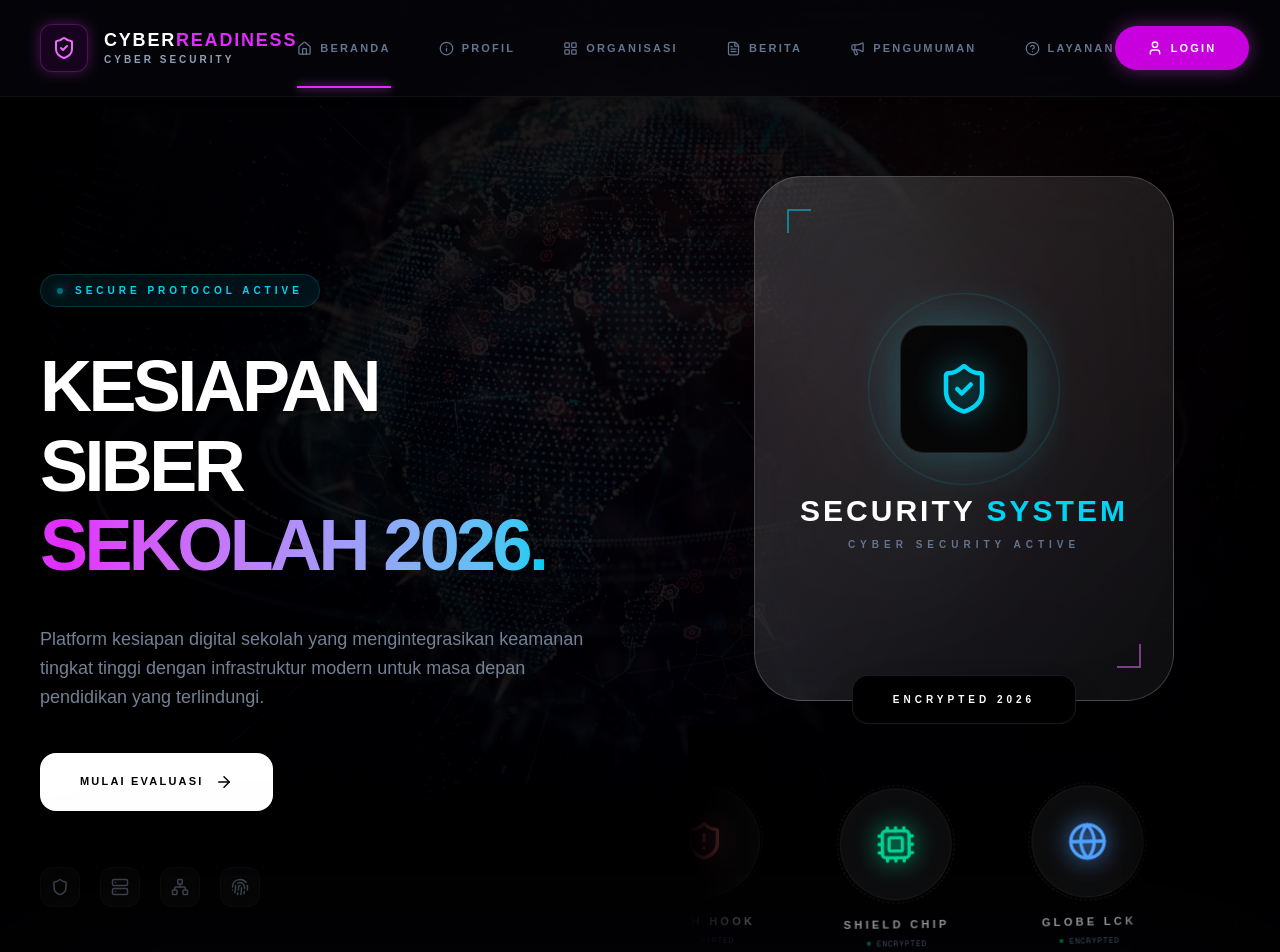
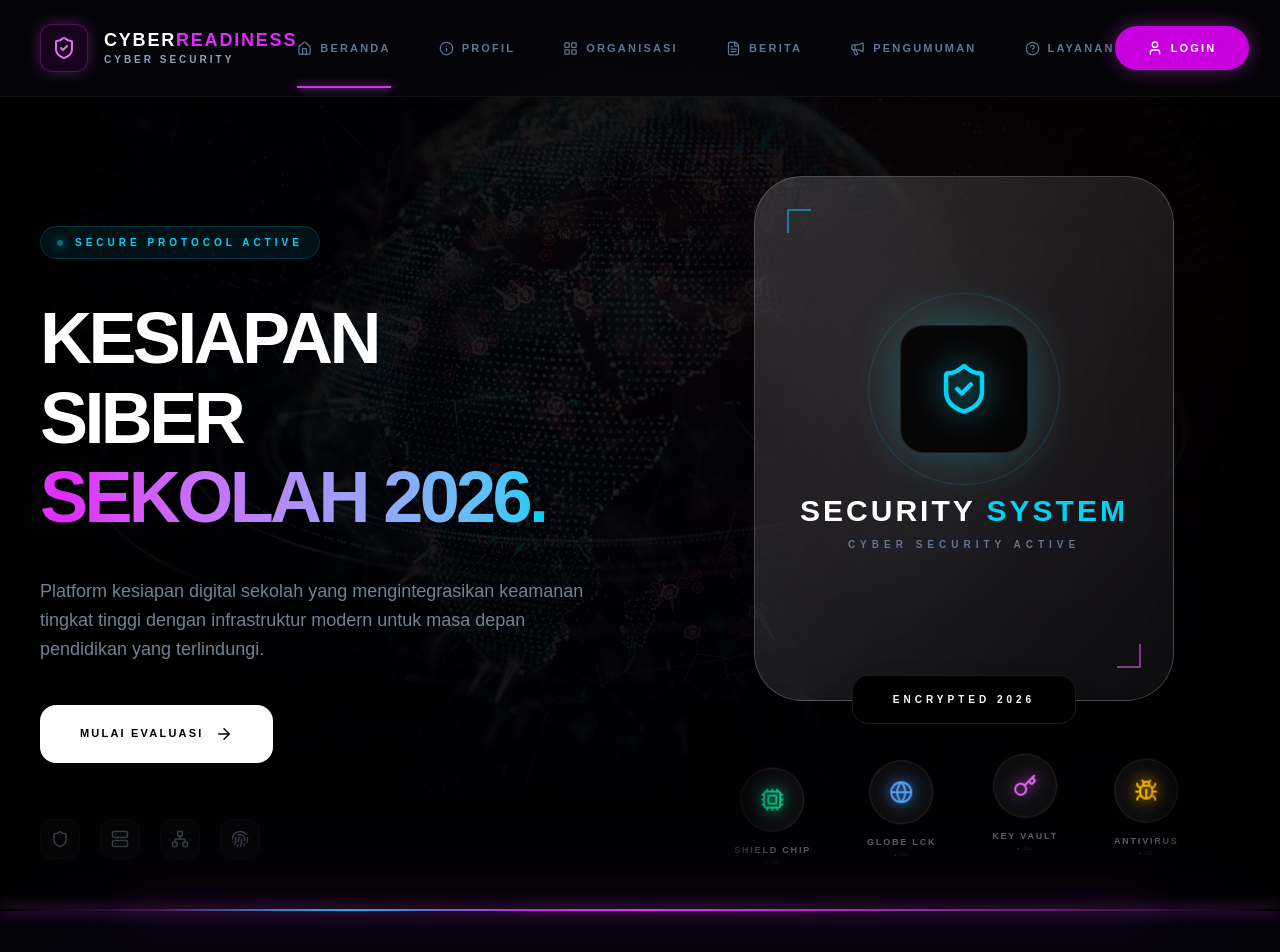
Before and after one commit to Edwinn1711/cyber-backend, a Next.js app: page / in a window 1280 px wide. Shown: the top 952 px of the page. Built offline with nearby package versions, Linux system fonts and the light colour scheme.

Commit message:
fix: remove rectangular background shadows and downsize tech marquee orbs

```diff
--- a/app/(loginregister)/page.tsx
+++ b/app/(loginregister)/page.tsx
@@ -463,52 +463,45 @@ const TECH_ICONS = [
 
 const CyberHiveMarquee = () => {
   return (
-    <div className="relative w-full h-[200px] lg:h-[280px] overflow-hidden mt-4 lg:mt-6 select-none">
-      {/* Masking Halus agar tidak terpotong kaku di pinggir */}
-      <div className="absolute inset-y-0 left-0 w-32 bg-gradient-to-r from-black to-transparent z-10 pointer-events-none" />
-      <div className="absolute inset-y-0 right-0 w-32 bg-gradient-to-l from-black to-transparent z-10 pointer-events-none" />
+    <div className="relative w-full h-[150px] lg:h-[200px] overflow-hidden mt-2 select-none bg-transparent">
+      {/* Masking Halus Pinggiran */}
+      <div className="absolute inset-y-0 left-0 w-24 bg-gradient-to-r from-black to-transparent z-10 pointer-events-none" />
+      <div className="absolute inset-y-0 right-0 w-24 bg-gradient-to-l from-black to-transparent z-10 pointer-events-none" />
 
       <div className="flex items-center h-full">
         <motion.div
-          className="flex gap-12 lg:gap-20 px-10"
+          className="flex gap-8 lg:gap-14 px-10"
           animate={{ x: [0, -1800] }}
-          transition={{ duration: 45, repeat: Infinity, ease: "linear" }}
+          transition={{ duration: 50, repeat: Infinity, ease: "linear" }}
         >
           {[...TECH_ICONS, ...TECH_ICONS, ...TECH_ICONS].map((node, i) => (
             <motion.div
               key={i}
-              animate={{
-                y: [0, Math.sin(i) * 20, 0],
-                rotate: [0, Math.cos(i) * 8, 0]
-              }}
-              transition={{ duration: 6 + (i % 3), repeat: Infinity, ease: "easeInOut" }}
-              className="group relative flex-shrink-0 flex flex-col items-center"
+              animate={{ y: [0, Math.sin(i) * 10, 0] }}
+              transition={{ duration: 5 + (i % 2), repeat: Infinity, ease: "easeInOut" }}
+              className="group relative flex-shrink-0 flex flex-col items-center justify-center bg-transparent"
             >
-              {/* --- LINGKARAN (ORB) UTAMA --- */}
-              <div className="relative w-20 h-20 lg:w-28 lg:h-28 rounded-full border border-white/5 bg-white/5 backdrop-blur-md flex items-center justify-center transition-all duration-500 group-hover:border-cyan-500/50 group-hover:bg-cyan-500/10 shadow-[0_0_20px_rgba(0,0,0,0.3)] group-hover:shadow-[0_0_40px_rgba(34,211,238,0.2)]">
+              {/* --- LINGKARAN (ORB) - UKURAN DIKECILKAN --- */}
+              <div className="relative w-14 h-14 lg:w-16 lg:h-16 rounded-full border border-white/10 bg-white/5 backdrop-blur-sm flex items-center justify-center transition-all duration-500 group-hover:border-cyan-500/40 group-hover:scale-110 shadow-none">
 
-                {/* Efek Pendaran di belakang ikon */}
-                <div className={`absolute inset-0 rounded-full blur-xl opacity-0 group-hover:opacity-20 transition-opacity duration-700 ${node.col.replace('text', 'bg')}`} />
-
-                {/* Ikon Utama */}
+                {/* Efek Cahaya Ikon */}
                 <node.icon
-                  size={32}
-                  className={`${node.col} lg:size-10 drop-shadow-[0_0_12px_currentColor] transition-all duration-500 group-hover:scale-125`}
+                  size={20}
+                  className={`${node.col} lg:size-6 drop-shadow-[0_0_8px_currentColor] transition-all`}
                 />
 
-                {/* Ring Orbit Kecil (Dekorasi Mewah) */}
-                <div className="absolute inset-[-4px] rounded-full border border-dashed border-white/10 animate-[spin_10s_linear_infinite] group-hover:border-cyan-500/40" />
+                {/* Ring Orbit Tipis */}
+                <div className="absolute inset-[-3px] rounded-full border border-dashed border-white/5 animate-[spin_15s_linear_infinite] opacity-50" />
               </div>
 
-              {/* --- LABEL TEKS (TANPA GARIS BAWAH) --- */}
-              <div className="mt-4 text-center">
-                <p className="text-[9px] lg:text-[11px] font-black text-white/60 uppercase tracking-[0.3em] group-hover:text-cyan-400 transition-colors duration-300">
+              {/* --- LABEL TEKS (MELAYANG BEBAS) --- */}
+              <div className="mt-3 text-center pointer-events-none">
+                <p className="text-[7px] lg:text-[9px] font-black text-white/40 uppercase tracking-[0.2em] group-hover:text-cyan-400 transition-colors">
                   {node.label}
                 </p>
-                {/* Indikator Status titik kecil */}
-                <div className="flex items-center justify-center gap-1.5 mt-1">
-                  <div className="w-1 h-1 rounded-full bg-emerald-500 animate-pulse" />
-                  <span className="text-[6px] lg:text-[8px] font-mono text-slate-600 tracking-widest uppercase">Encrypted</span>
+                <div className="flex items-center justify-center gap-1 mt-0.5 opacity-30">
+                  <div className="w-0.5 h-0.5 rounded-full bg-emerald-500" />
+                  <span className="text-[5px] font-mono text-slate-500 uppercase">SSL</span>
                 </div>
               </div>
             </motion.div>
```
